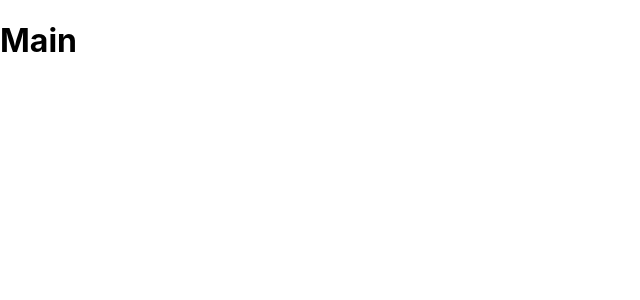
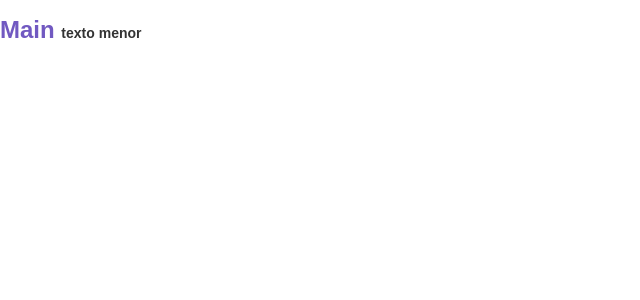
Before and after one commit to arllain/modulo05, a React (Create React App) app: page / in a window 1280 px wide. Shown: the top 300 px of the page, without its empty margins (0-640 px from the left). Built offline with nearby package versions, Linux system fonts and the light colour scheme; the HTML template or start-up script is replaced by a standard one.

Commit message:
Added styled-components

```diff
--- a/package.json
+++ b/package.json
@@ -9,7 +9,8 @@
     "react": "^16.12.0",
     "react-dom": "^16.12.0",
     "react-router-dom": "^5.1.2",
-    "react-scripts": "3.3.1"
+    "react-scripts": "3.3.1",
+    "styled-components": "^5.0.1"
   },
   "scripts": {
     "start": "react-scripts start",
--- a/src/pages/Main/index.js
+++ b/src/pages/Main/index.js
@@ -1,5 +1,10 @@
 import React from 'react';
+import { Title } from './styles';
 
 export default function Main() {
-  return <h1>Main</h1>;
+  return (
+    <Title error={false}>
+      Main <small>texto menor</small>
+    </Title>
+  );
 }
--- /dev/null
+++ b/src/pages/Main/styles.js
@@ -0,0 +1,12 @@
+import styled from 'styled-components';
+
+export const Title = styled.h1`
+  font-size: 24px;
+  color: ${props => (props.error ? 'red' : '#7159c1')};
+  font-family: Arial, Helvetica, sans-serif;
+
+  small {
+    font-size: 14px;
+    color: #333;
+  }
+`;
```
Also changed, not shown: 1 other file (tests, documents, lock files or other folders).
